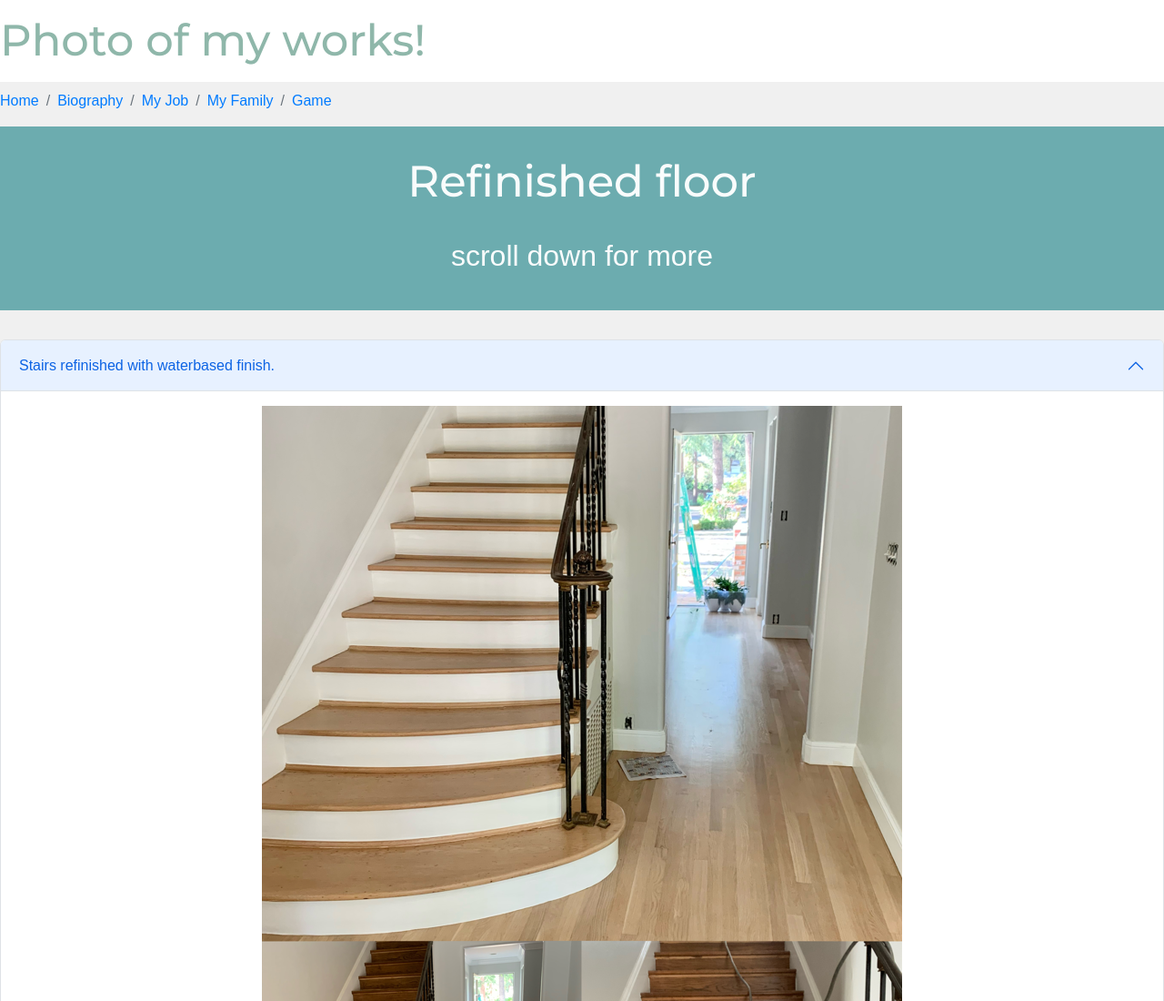
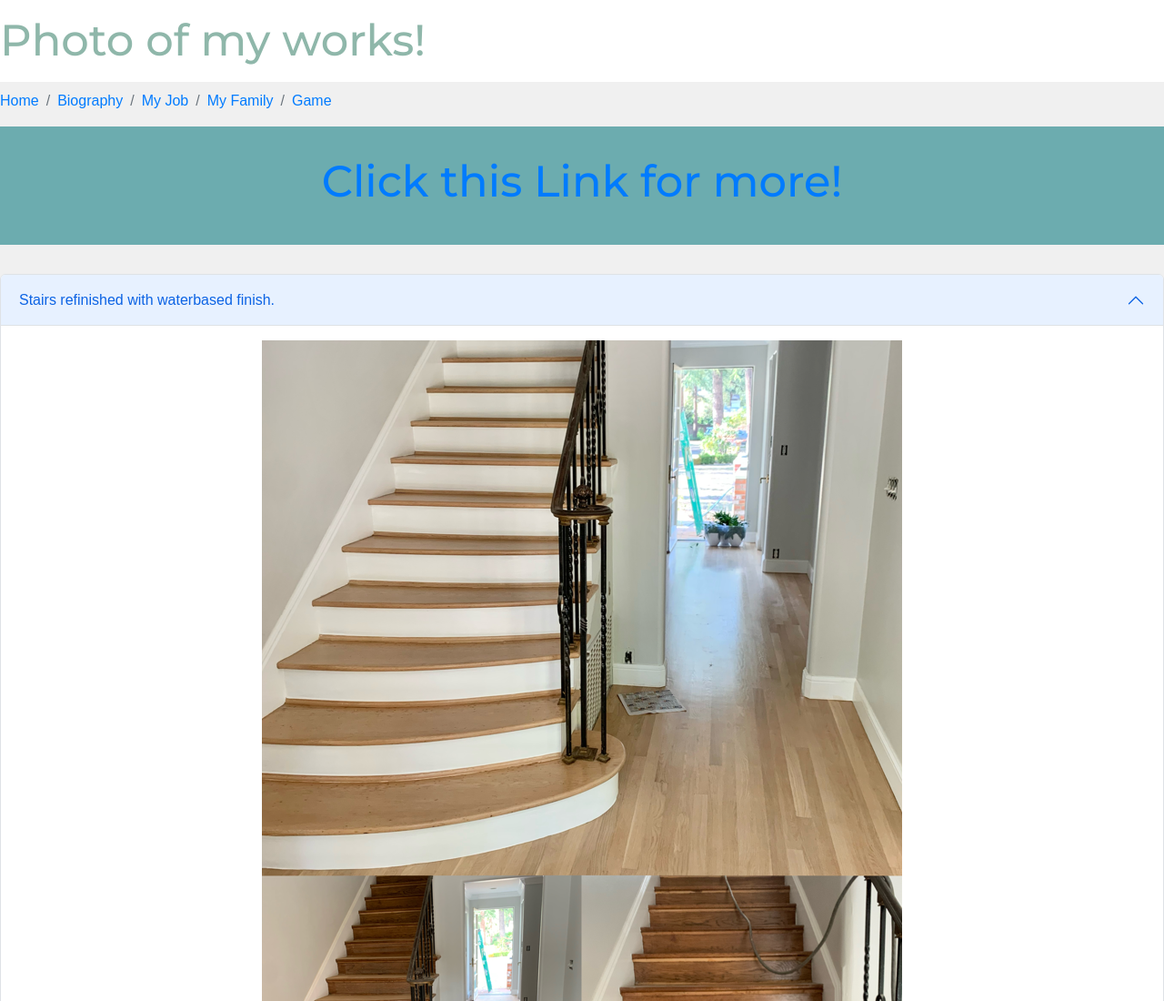
Before and after one commit to JimmyKePeng/MyHomepage, a plain HTML site: page myjob.html in a window 1280 px wide. Shown: the top 1100 px of the page at 91% size. Drawn offline with nearby package versions, Linux system fonts and the light colour scheme.

Commit message:
linked to floor website

```diff
--- a/myjob.html
+++ b/myjob.html
@@ -17,7 +17,6 @@
 
         <h1 class="headerColor">Photo of my works!</h1>
 
-
         <nav aria-label="breadcrumb">
             <ol class="breadcrumb">
               <li class="breadcrumb-item"><a href="index.html#">Home</a></li>
@@ -29,9 +28,9 @@
         </nav>
 
         <div class="biographyHeader">
-            <h1>Refinished floor</h1>
-            <br>
-            <h2>scroll down for more</h2>
+            <h1>
+              <a href="https://jimmykepeng.github.io/floor_website/index.html#">Click this Link for more! </a>
+            </h1>
         </div>
 
         <div class="accordion" id="accordionExample">
```
Also changed, not shown: index.html (+1 -1 lines).
